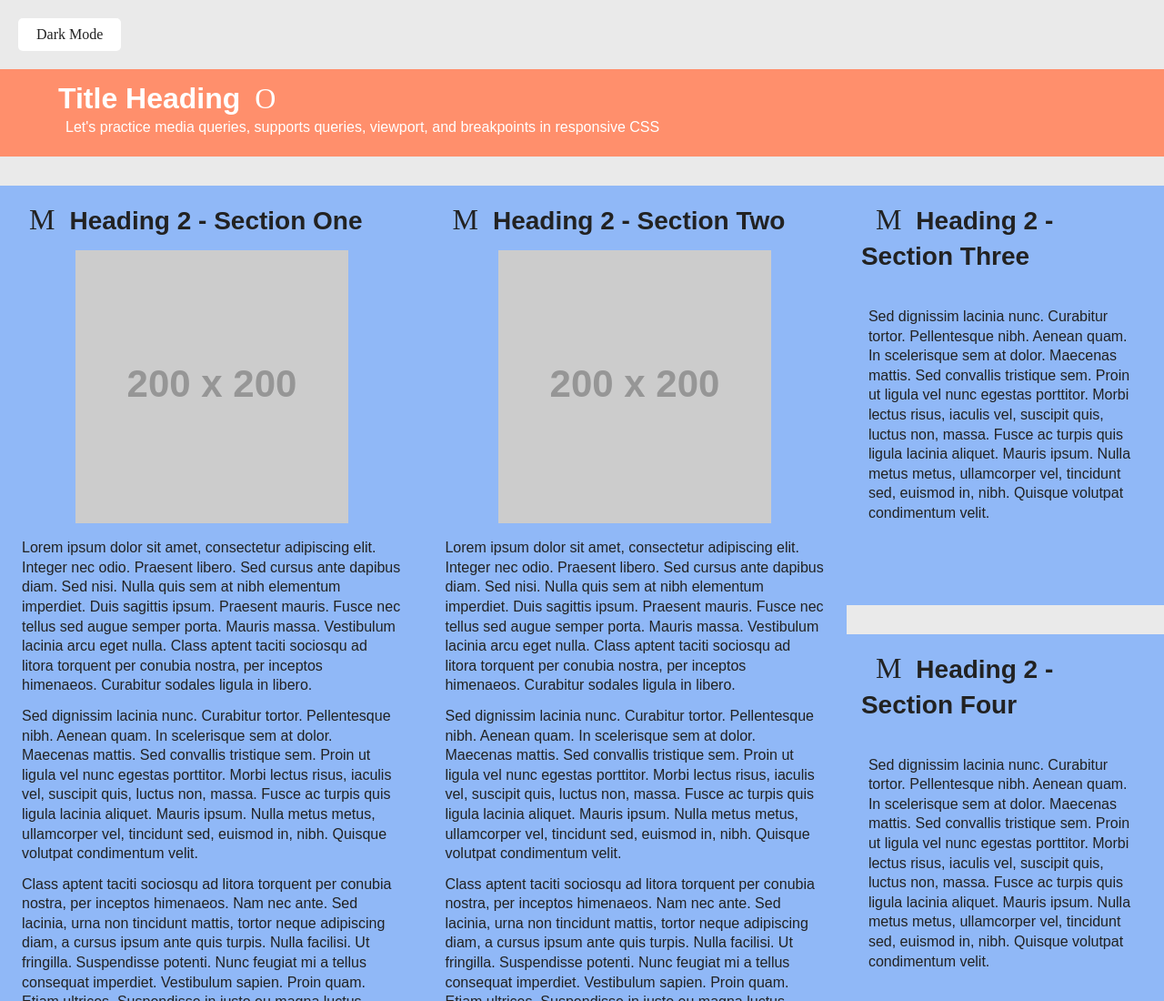
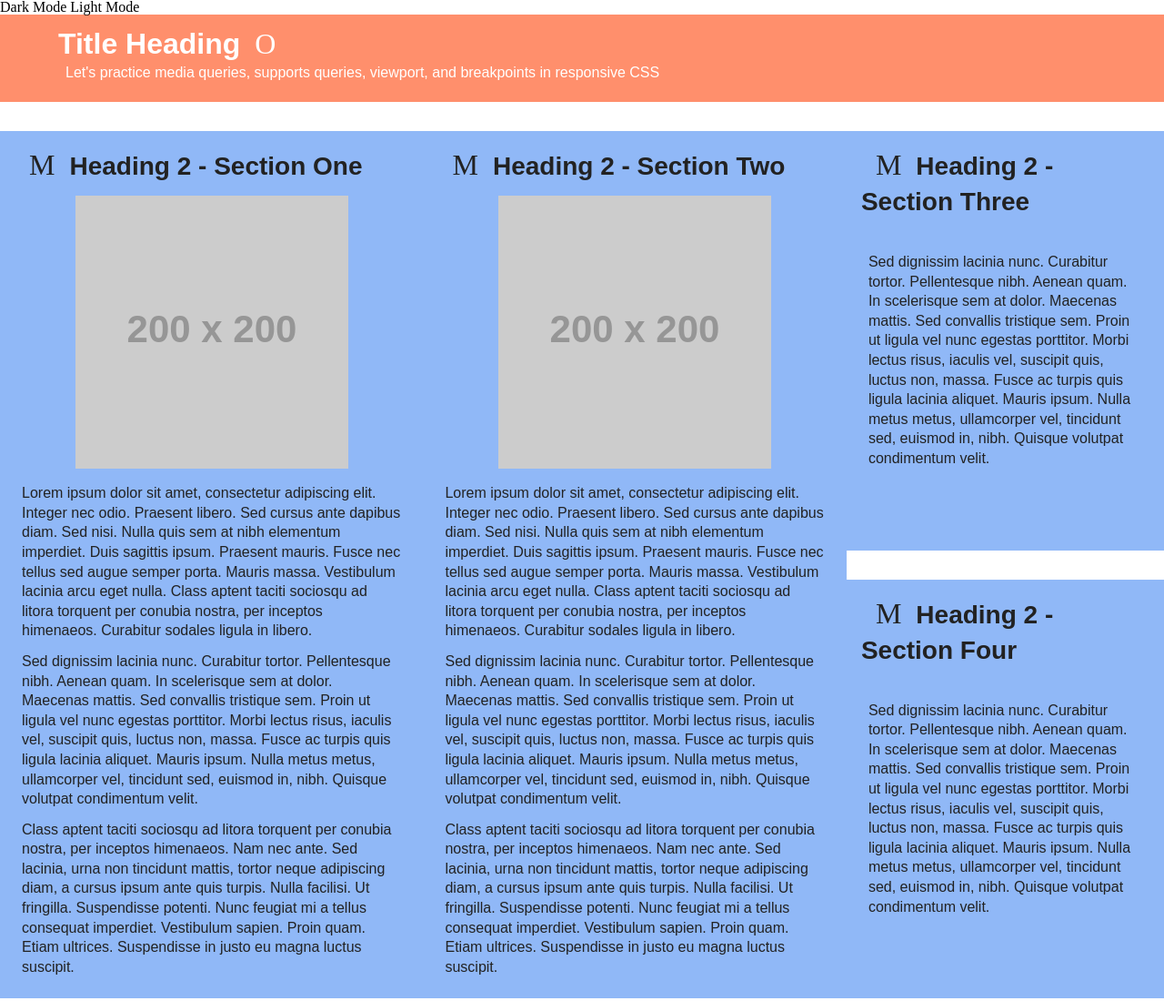
Before and after one commit to lejone20/viewport, a plain HTML site: page index.html in a window 1280 px wide. Shown: the top 1100 px of the page at 91% size. Drawn offline with Linux system fonts and the light colour scheme; placeholder pictures from the web are drawn by us; some icons are missing.

Commit message:
Update JONES.styles.css

```diff
--- a/JONES.styles.css
+++ b/JONES.styles.css
@@ -81,39 +81,11 @@ table {
 
 /* --------------- END USER PREFERS DARK COLOR SCHEME QUERY --------------- */
 /* Default light mode */
-body {
-  background-color: var(--light-gray);
-  color: var(--light-text);
-  transition: background-color 0.3s ease, color 0.3s ease;
-}
-
-.toggle-button {
-  display: inline-block;
-  padding: 10px 20px;
-  margin: 20px;
-  background-color: var(--white);
-  color: var(--dark-gray);
-  cursor: pointer;
-  font-size: 16px;
-  border-radius: 5px;
-  user-select: none;
-}
-
-.label-dark {
-  display: none;
-}
-#themeToggle:checked ~ .theme-wrapper .page-content {
-  background-color: var(--dark-gray);
-  color: var(--white);
-}
-
-
-#themeToggle:checked + .toggle-button .label-light {
-  display: none;
-}
-
-#themeToggle:checked + .toggle-button .label-dark {
-  display: inline;
+@media(prefers-color-scheme: dark){
+    body {
+        background-color: var(--dark-gray);
+        color: var(--white);
+    }
 }
 
 /* Apply dark mode to page content */
@@ -178,12 +150,14 @@ footer .icon{
 
 /* ----- HANDLE PREFERS REDUCED MOTION FOR THE ICON ANIMATIONS ----- */
 /* --------------- BEGIN USER PREFERS REDUCED MOTION QUERY --------------- */
+@media(prefers-reduced-motion:  reduce){
     @-webkit-keyframes icon-animation {
         0% { font-variation-settings: "TIME" 1; }
     }
     @keyframes icon-animation {
         0% { font-variation-settings: "TIME" 1; }
     }
+}
 /* --------------- END USER PREFERS REDUCED MOTION QUERY --------------- */
 
 
```
